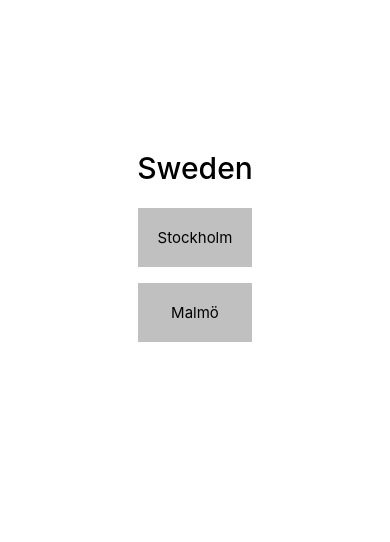
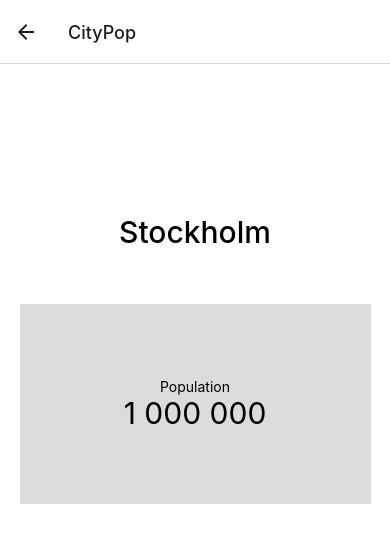
Before and after one commit to nazirelpustaty/citypopweknowit, a React Native app: screen /Result in a window 390 px wide. Shown: the top 542 px of the page. Built offline with nearby package versions, Linux system fonts and the light colour scheme.

Commit message:
Added the last screen and started with the navigator and API

```diff
--- a/App.js
+++ b/App.js
@@ -1,19 +1,27 @@
-import { StatusBar } from 'expo-status-bar';
-import { StyleSheet, Text, View } from 'react-native';
+import React from 'react';
+import { NavigationContainer } from '@react-navigation/native';
+import { createNativeStackNavigator } from "@react-navigation/native-stack";
+
 import HomeScreen from './app/screens/HomeScreen';
 import ListScreen from './app/screens/ListScreen';
+import ResultScreen from './app/screens/ResultScreen';
 import SearchScreen from './app/screens/SearchScreen';
 
+const Stack = createNativeStackNavigator();
+
+const StackNavigator = () => (
+  <Stack.Navigator initialRouteName="Home">
+      <Stack.Screen name="Home" component={HomeScreen} options={{ title: 'CityPop' }}/>
+      <Stack.Screen name="List" component={ListScreen} options={{ title: 'CityPop' }}/>
+      <Stack.Screen name="Result" component={ResultScreen} options={{ title: 'CityPop' }}/>
+      <Stack.Screen name="Search" component={SearchScreen} options={{ title: 'CityPop' }}/>
+  </Stack.Navigator>
+);
 
 export default function App() {
-  return <ListScreen />;
-}
-
-const styles = StyleSheet.create({
-  container: {
-    flex: 1,
-    backgroundColor: '#fff',
-    alignItems: 'center',
-    justifyContent: 'center',
-  },
-});
+  return (
+    <NavigationContainer>
+      <StackNavigator/>
+    </NavigationContainer>
+  )
+};
--- a/app/screens/HomeScreen.js
+++ b/app/screens/HomeScreen.js
@@ -1,16 +1,17 @@
 import React from 'react';
 import { StyleSheet, Text, SafeAreaView, TouchableOpacity} from 'react-native';
 
+
 import colors from '../config/colors'
 
-function HomeScreen(props) {
+function HomeScreen({navigation}) {
     return (
         <SafeAreaView style={styles.homeContainer}>
             <Text style={styles.header}>CityPop</Text>
-            <TouchableOpacity style={styles.button} onPress={()=> console.log("Pressed")}>
+            <TouchableOpacity style={styles.button} onPress={()=> navigation.navigate("Search", {title: "CITY"})}>
                 <Text style={styles.text}>SEARCH BY CITY</Text>
             </TouchableOpacity>
-            <TouchableOpacity style={styles.button} onPress={()=> console.log("Pressed")}>
+            <TouchableOpacity style={styles.button} onPress={()=> navigation.navigate("Search", {title: "COUNTRY"})}>
                 <Text style={styles.text}>SEARCH BY COUNTRY</Text>
             </TouchableOpacity>
         </SafeAreaView>
--- /dev/null
+++ b/app/screens/ResultScreen.js
@@ -0,0 +1,45 @@
+import React from 'react';
+import { StyleSheet, Text, SafeAreaView, View} from 'react-native';
+
+import colors from "../config/colors"
+
+function ResultScreen(props) {
+    return (
+        <SafeAreaView style={styles.homeContainer}>
+            <Text style={styles.header}>Stockholm</Text>
+            <View style={styles.textContainer}>
+                <Text style={styles.containerTitle}>Population</Text>
+                <Text style={styles.populationText}>1 000 000</Text>
+            </View>
+
+        </SafeAreaView>
+    );
+}
+
+const styles = StyleSheet.create({
+    homeContainer: {
+        flex: 1,
+        alignItems: 'center',
+        backgroundColor: colors.primary,
+        justifyContent: 'center'
+    },
+    header: {
+        position: "absolute",
+        top: 150,
+        fontSize: 30,
+        fontWeight: '500'
+    },
+    textContainer: {
+        backgroundColor: colors.lightGrey,
+        height: 200,
+        width: '90%',
+        bottom: 50,
+        alignItems: 'center',
+        justifyContent: 'center'
+    },
+    populationText: {
+        fontSize: 30
+    }
+})
+
+export default ResultScreen;
--- a/app/screens/SearchScreen.js
+++ b/app/screens/SearchScreen.js
@@ -1,24 +1,36 @@
 import React from 'react';
 import { ActivityIndicator,TouchableOpacity,  Image, StyleSheet, Text, TextInput} from 'react-native';
-
 import { KeyboardAwareScrollView } from 'react-native-keyboard-aware-scroll-view';
 
 import colors from '../config/colors'
 
-function SearchScreen(props) {
+let searchText = '';
+const saveUserInput = userInput => {
+    searchText = userInput;
+};
+
+function onPressButtonSearch(searchType) {
+    if(searchText == '')
+    {
+        alert('You have to write something in the search bar above');
+    }
+    const searchTextEncoded = encodeURIComponent(searchText);
+};
+
+function SearchScreen({route}) {
     return (
-
         <KeyboardAwareScrollView
             contentContainerStyle={styles.container}
             enableOnAndroid={true}
             keyboardShouldPersistTaps='handled'>
 
-            <Text style={styles.header}>SEARCH BY CITY</Text>
+            <Text style={styles.header}>SEARCH BY {route.params.title}</Text>
             <TextInput
                 style={styles.input}
-                placeholder="Enter a city">
+                placeholder={"Enter a " + route.params.title.toLowerCase()}
+                onChangeText={userInput => saveUserInput(userInput)} >
             </TextInput>
-            <TouchableOpacity style={styles.button} onPress={()=> console.log("Pressed")}>
+            <TouchableOpacity style={styles.button} onPress={() => onPressButtonSearch(route.params.title)}>
                 <Image
                     source={require('../assets/search.png')}
                     style={styles.icon} />
--- a/jsconfig.json
+++ /dev/null
@@ -1,3 +0,0 @@
-{
-    "exclude": ["node_modules"]
-}
--- a/package.json
+++ b/package.json
@@ -11,12 +11,16 @@
   },
   "dependencies": {
     "@expo/vector-icons": "^12.0.0",
+    "@react-navigation/native": "^6.0.7",
+    "@react-navigation/native-stack": "^6.3.0",
     "expo": "~44.0.0",
     "expo-status-bar": "~1.2.0",
     "react": "17.0.1",
     "react-dom": "17.0.1",
     "react-native": "0.64.3",
     "react-native-keyboard-aware-scroll-view": "^0.9.5",
+    "react-native-safe-area-context": "3.3.2",
+    "react-native-screens": "~3.10.1",
     "react-native-web": "0.17.1"
   },
   "devDependencies": {
```
Also changed, not shown: 1 other file (tests, documents, lock files or other folders).
